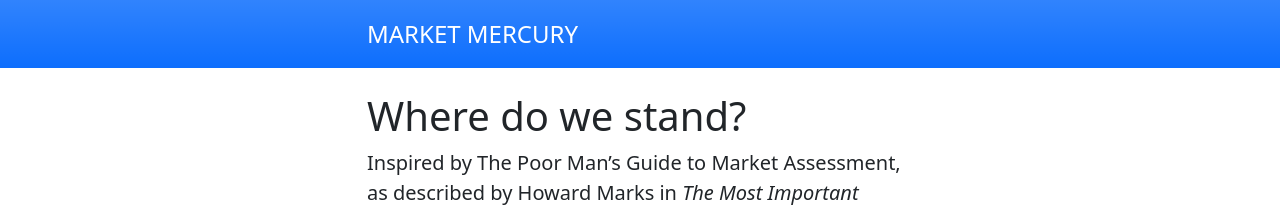
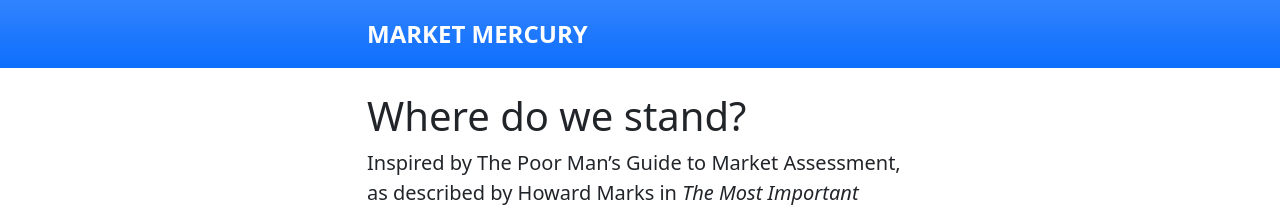
Before and after one commit to pglevy/mark-merc, a Jekyll site: the page built from index.md, in a window 1280 px wide. Shown: the top 213 px of the page. Built offline with Jekyll 4.4.1, drawn with Linux system fonts in a browser that asks for light colours; our own code applies the rules of GitHub Pages for plain Markdown files.

Commit message:
bold title text

```diff
--- a/_layouts/default.html
+++ b/_layouts/default.html
@@ -15,7 +15,7 @@
         <div class="container">
             <div class="row justify-content-center">
                 <div class="col-lg-6">
-                    <nav class="fs-4 py-3 text-white text-uppercase">{{ page.title }}</nav>
+                    <nav class="fs-4 py-3 text-white text-uppercase fw-bolder">{{ page.title }}</nav>
                 </div>
             </div>
         </div>
```
